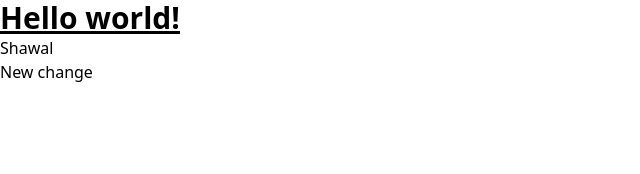
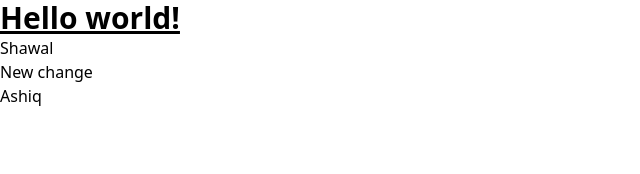
Before and after one commit to Ashique5299/portfolio_app, a React (Create React App) app: page / in a window 1280 px wide. Shown: the top 174 px of the page, without its empty margins (0-640 px from the left). Built offline with nearby package versions, Linux system fonts and the light colour scheme.

Commit message:
test branch ashiq

```diff
--- a/src/App.js
+++ b/src/App.js
@@ -4,6 +4,7 @@ function App() {
       <h1 className="text-3xl font-bold underline">Hello world!</h1>
       <h2>Shawal</h2>
       <h3>New change</h3>
+      <h3>Ashiq</h3>
     </div>
   );
 }
```
